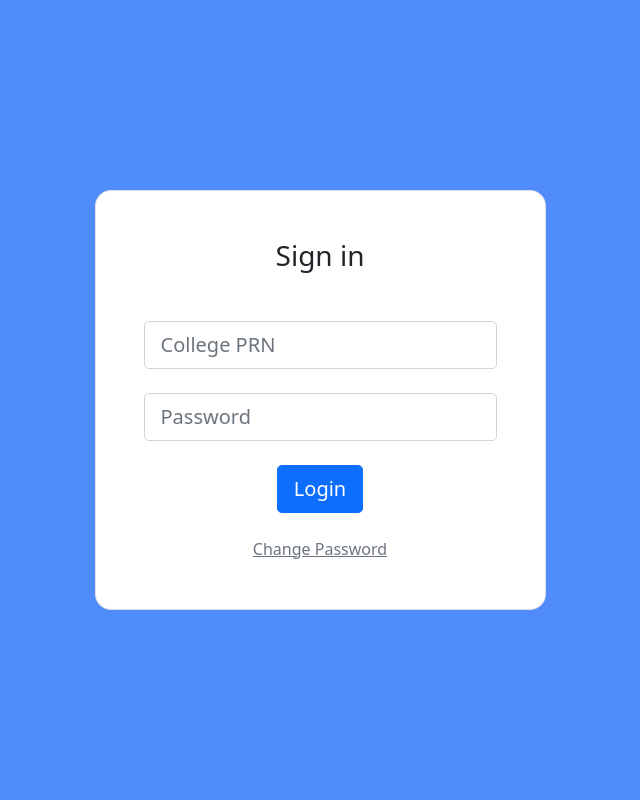
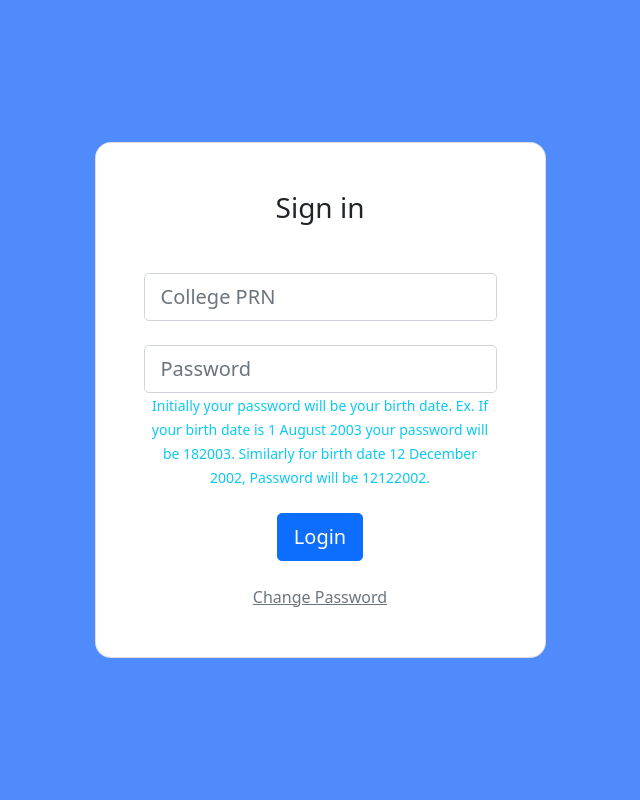
Before and after one commit to v8ify/Admission-Portal, a PHP site: page /student_login.php in a window 1280 px wide. Shown: the part 108-908 px from the top of the page, without its empty margins (320-960 px from the left). Run offline with PHP 8.4, Linux system fonts and the light colour scheme.

Commit message:
Add instructions on the student_login page

```diff
--- a/admin_login.php
+++ b/admin_login.php
@@ -18,7 +18,7 @@
         <div class="card shadow-2-strong border-4" style="border-radius: 1rem;">
           <div class="card-body p-5 text-center">
           <form action="inc_login.php" method="post">
-                <h3 class="mb-5">Sign in</h3>
+                <h3 class="mb-5">Admin Login</h3>
 
                 <div class="form-outline mb-4">
 
--- a/student_login.php
+++ b/student_login.php
@@ -28,6 +28,12 @@
                         <div class="form-outline mb-4">
 
                         <input type="text" class="form-control form-control-lg"  placeholder="Password" name="Password"/>
+
+                        <small class="text-info">
+                            Initially your password will be your birth date. Ex. If your birth date is 1 August 2003
+                            your password will be 182003. Similarly for birth date 12 December 2002, Password will be
+                            12122002.
+                        </small>
                         </div>
 
 
```
